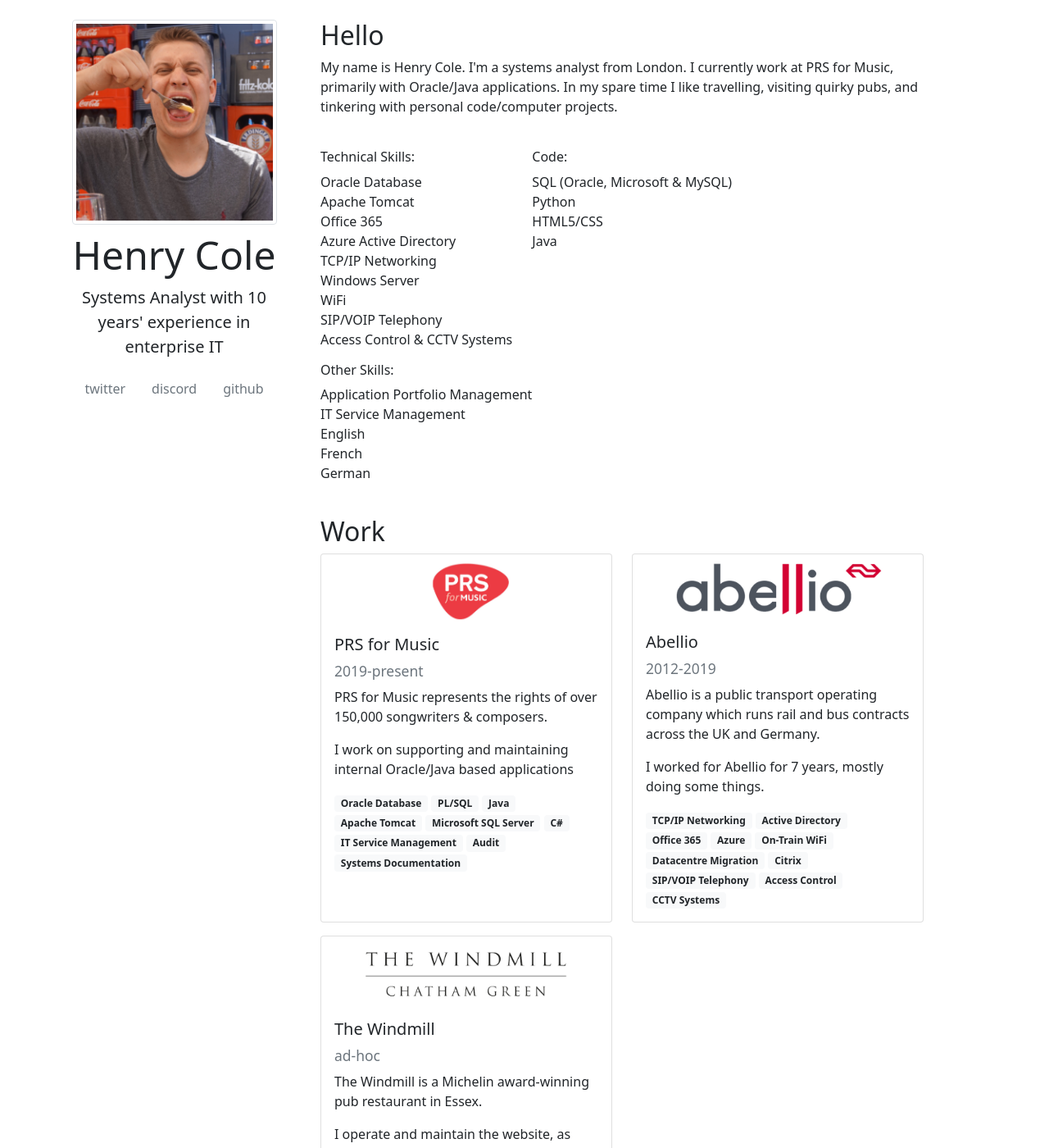
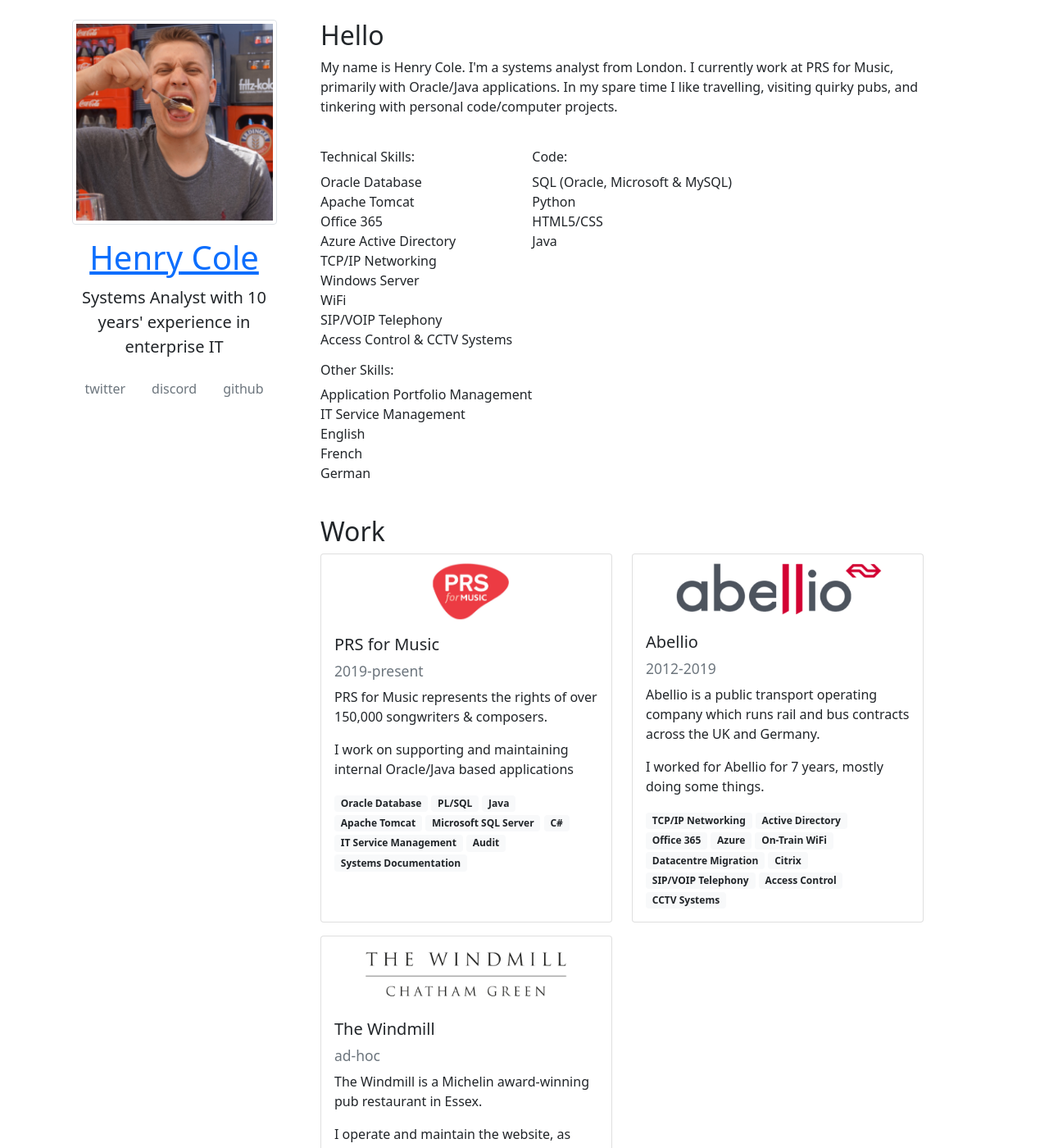
Before and after one commit to hcuk94/henry-personal-website, a Jekyll site: the page built from index.html, in a window 1280 px wide and 1400 px high. Shown: the whole window at 82% size. Built offline with Jekyll 4.4.1, drawn with Linux system fonts in a browser that asks for light colours.

Commit message:
more styling

```diff
--- a/_includes/header.html
+++ b/_includes/header.html
@@ -15,7 +15,7 @@
 <div class="col-xl-3 col-12">
 <div class="sticky-top pt-4">
 <img src="/img/henry-profile.jpg" width="250px" class="img-thumbnail rounded img-centre affix" alt="Henry Cole Profile Picture"/>
-<h1 class="text-center display-5 mt-2"><a class="site-title" href="/">Henry Cole</a></h1>
+<h1 class="text-center display-5 mt-2"><a class="h1" href="/">Henry Cole</a></h1>
 <p class="text-center lead mt-2">Systems Analyst with 10 years' experience in enterprise IT</p>
 <span class="text-center img-centre">
 <nav class="nav justify-content-center">
--- a/style-local.css
+++ b/style-local.css
@@ -9,17 +9,3 @@
 .card-img-work {
     max-width: 75%;
 }
-.site-title {
-    color: inherit;
-    text-decoration: inherit;
-  }
-
-  .site-title:link {
-    color: inherit;
-    text-decoration: inherit;
-  }
-
-  .site-title:hover {
-    color: inherit;
-    text-decoration: inherit;
-  }
```
